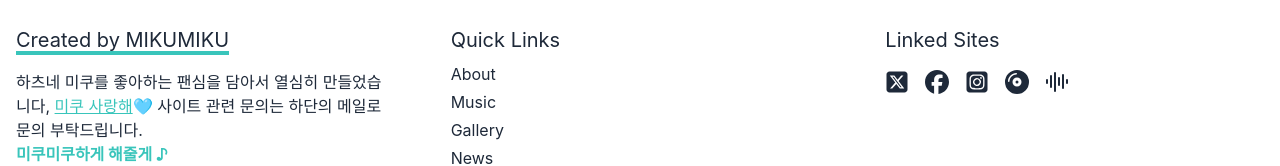
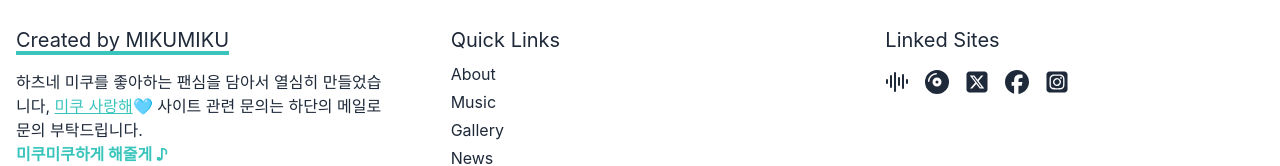
Before and after one commit to laterre39/hatsunemiku-me-service-2025, a Next.js app: page / in a window 1280 px wide. Shown: the part 3143-3309 px from the top of the page. Built offline with nearby package versions, Linux system fonts and the light colour scheme.

Commit message:
design: 푸터 일부 디자인 개선

```diff
--- a/src/components/Footer.tsx
+++ b/src/components/Footer.tsx
@@ -20,10 +20,10 @@ export function Footer() {
           <div>
             <h4 className="text-xl text-miku-turquoise">Quick Links</h4>
             <ul className="mt-2 space-y-1">
-              <li><Link href="/about" className="text-miku-gray hover:text-miku-turquoise">About</Link></li>
-              <li><Link href="/music" className="text-miku-gray hover:text-miku-turquoise">Music</Link></li>
-              <li><Link href="/gallery" className="text-miku-gray hover:text-miku-turquoise">Gallery</Link></li>
-              <li><Link href="/news" className="text-miku-gray hover:text-miku-turquoise">News</Link></li>
+              <li><Link href="/about" className="flex items-center gap-1 text-miku-gray hover:text-miku-turquoise">About</Link></li>
+              <li><Link href="/music" className="flex items-center gap-1 text-miku-gray hover:text-miku-turquoise">Music</Link></li>
+              <li><Link href="/gallery" className="flex items-center gap-1 text-miku-gray hover:text-miku-turquoise">Gallery</Link></li>
+              <li><Link href="/news" className="flex items-center gap-1 text-miku-gray hover:text-miku-turquoise">News</Link></li>
             </ul>
           </div>
           <div>
@@ -31,37 +31,37 @@ export function Footer() {
             <div className="mt-2 flex space-x-4">
               <ul className="mt-2 flex flex-row space-x-4">
               <li>
-                <FlowbiteTooltip content="Official X" placement="top" style="light">
+                <FlowbiteTooltip content="Piapro Blog" placement="bottom" style="light">
+                  <a href="https://blog.piapro.net/" className="text-miku-gray hover:text-miku-turquoise">
+                    <AudioLines size={24} />
+                  </a>
+                </FlowbiteTooltip>
+              </li>
+              <li>
+                <FlowbiteTooltip content="KARENT Music" placement="bottom" style="light">
+                  <a href="https://karent.jp/" className="text-miku-gray hover:text-miku-turquoise">
+                    <FaCompactDisc size={24} />
+                  </a>
+                </FlowbiteTooltip>
+              </li>
+              <li>
+                <FlowbiteTooltip content="Official X" placement="bottom" style="light">
                   <a href="https://x.com/cfm_miku_en" className="text-miku-gray hover:text-miku-turquoise">
                     <FaSquareXTwitter size={24} />
                   </a>
                 </FlowbiteTooltip>
               </li>
               <li>
-                <FlowbiteTooltip content="Official Facebook" placement="top" style="light">
+                <FlowbiteTooltip content="Official Facebook" placement="bottom" style="light">
                   <a href="https://www.facebook.com/HatsuneMikuOfficialPage" className="text-miku-gray hover:text-miku-turquoise">
                     <FaFacebook size={24} />
                   </a>
                 </FlowbiteTooltip>
               </li>
               <li>
-                <FlowbiteTooltip content="Official Instagram" placement="top" style="light">
+                <FlowbiteTooltip content="Official Instagram" placement="bottom" style="light">
                   <a href="https://www.instagram.com/cfm_mikustagram/" className="text-miku-gray hover:text-miku-turquoise">
                     <FaSquareInstagram size={24} />
-                  </a>
-                </FlowbiteTooltip>
-              </li>
-              <li>
-                <FlowbiteTooltip content="KARENT Music" placement="top" style="light">
-                  <a href="https://karent.jp/" className="text-miku-gray hover:text-miku-turquoise">
-                    <FaCompactDisc size={24} />
-                  </a>
-                </FlowbiteTooltip>
-              </li>
-              <li>
-                <FlowbiteTooltip content="Piapro Blog" placement="top" style="light">
-                  <a href="https://blog.piapro.net/" className="text-miku-gray hover:text-miku-turquoise">
-                    <AudioLines size={24} />
                   </a>
                 </FlowbiteTooltip>
               </li>
```
